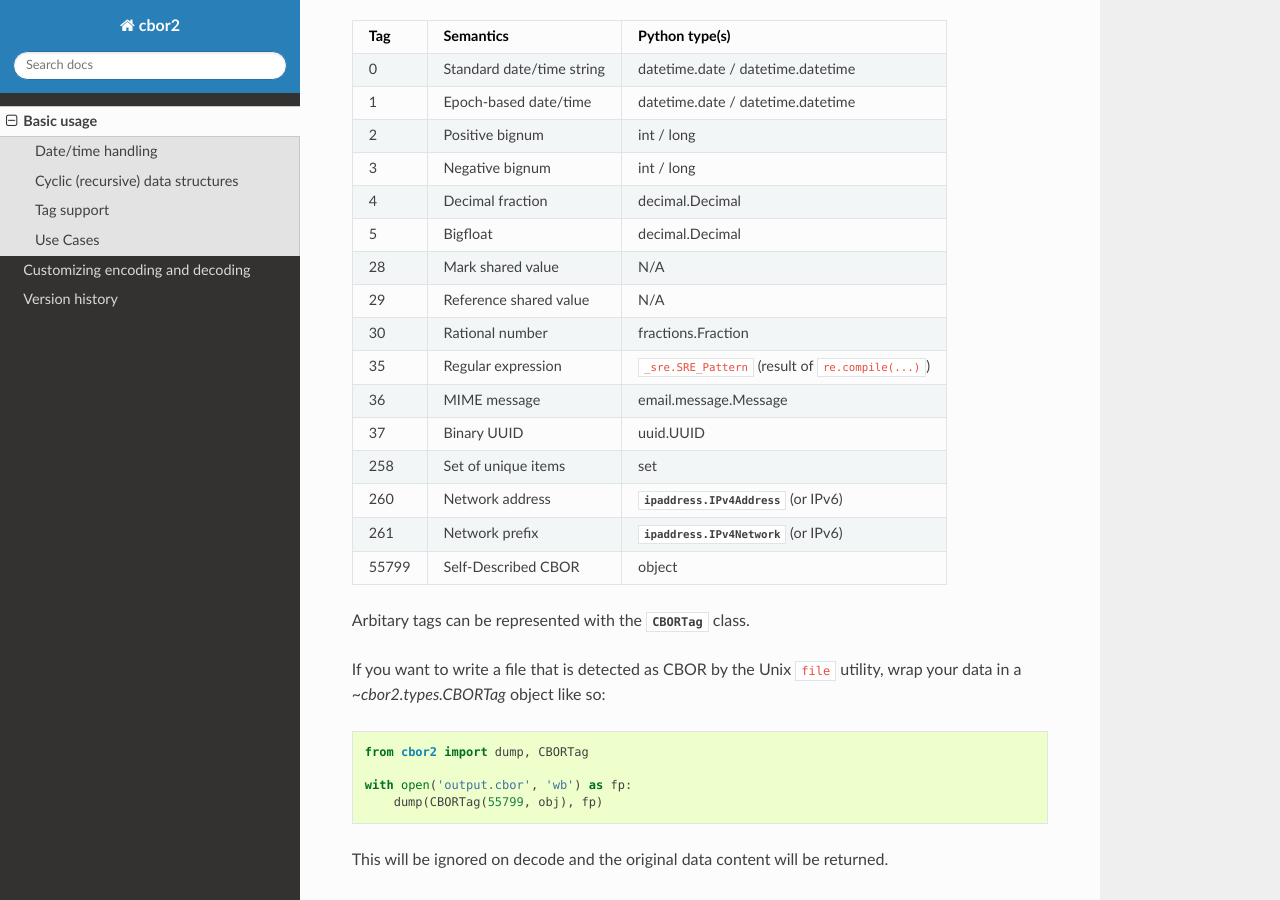
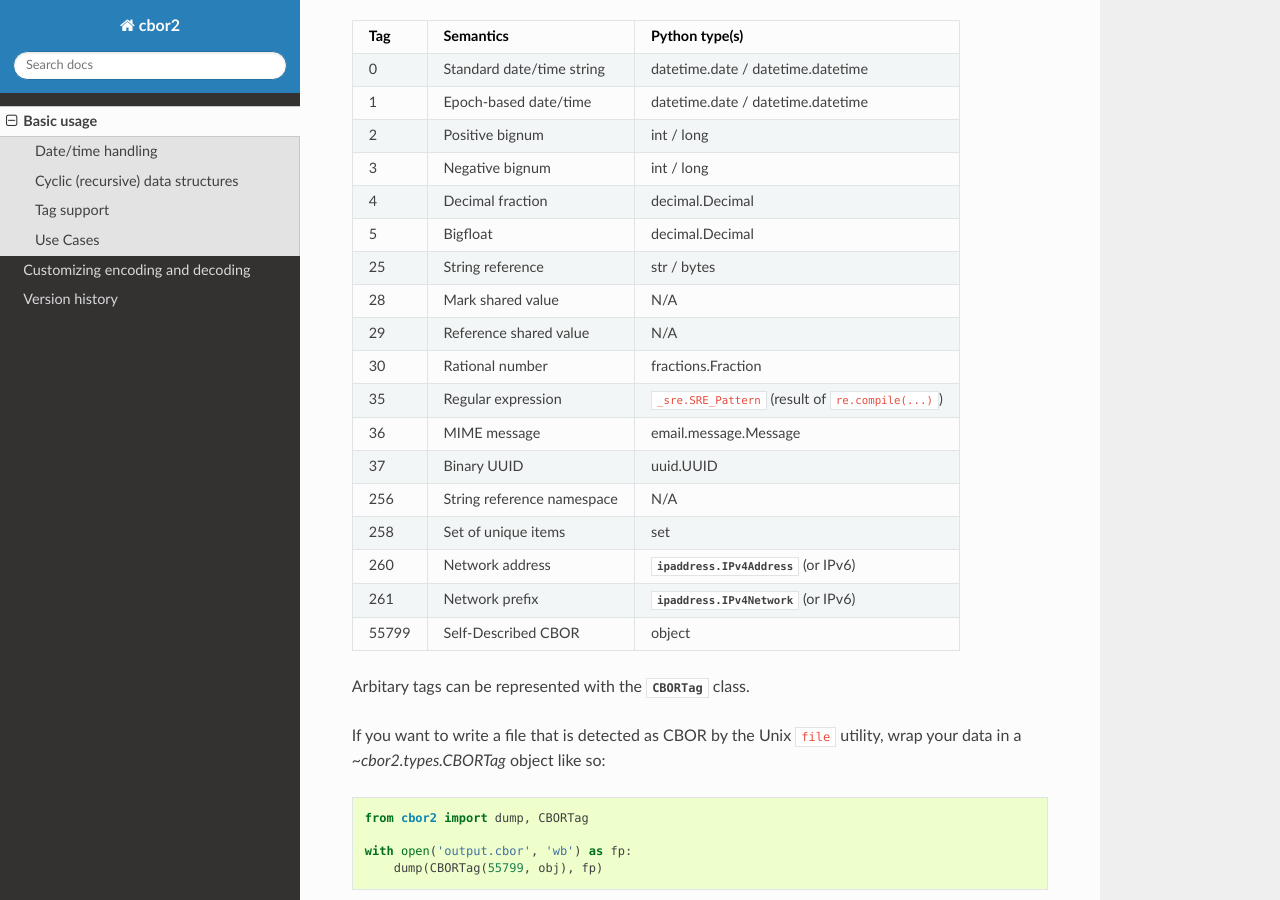
Before and after one commit to agronholm/cbor2, a Sphinx documentation site: the page built from docs/usage.rst, in a window 1280 px wide and 900 px high, scrolled down 1574 px. Built offline with Sphinx 7.4.7 and the Read the Docs theme 2.0.0, drawn with Linux system fonts in a browser that asks for light colours.

Commit message:
Add string ref to supported tags list

```diff
--- a/docs/usage.rst
+++ b/docs/usage.rst
@@ -75,12 +75,14 @@ Tag   Semantics                                Python type(s)
 3     Negative bignum                          int / long
 4     Decimal fraction                         decimal.Decimal
 5     Bigfloat                                 decimal.Decimal
+25    String reference                         str / bytes
 28    Mark shared value                        N/A
 29    Reference shared value                   N/A
 30    Rational number                          fractions.Fraction
 35    Regular expression                       ``_sre.SRE_Pattern`` (result of ``re.compile(...)``)
 36    MIME message                             email.message.Message
 37    Binary UUID                              uuid.UUID
+256   String reference namespace               N/A
 258   Set of unique items                      set
 260   Network address                          :class:`ipaddress.IPv4Address` (or IPv6)
 261   Network prefix                           :class:`ipaddress.IPv4Network` (or IPv6)
```
